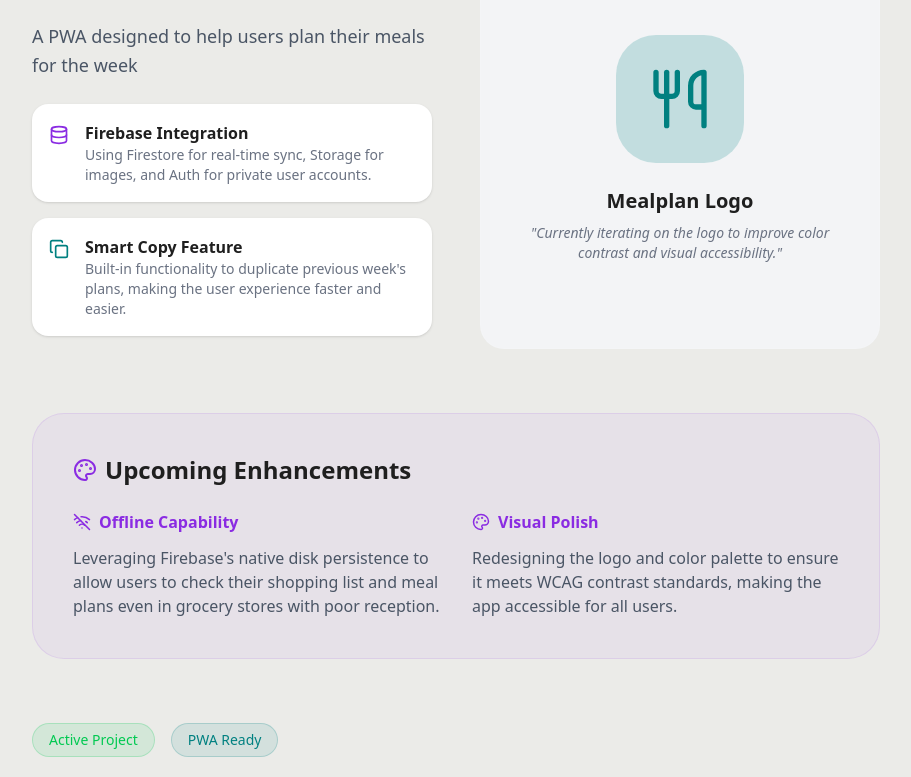
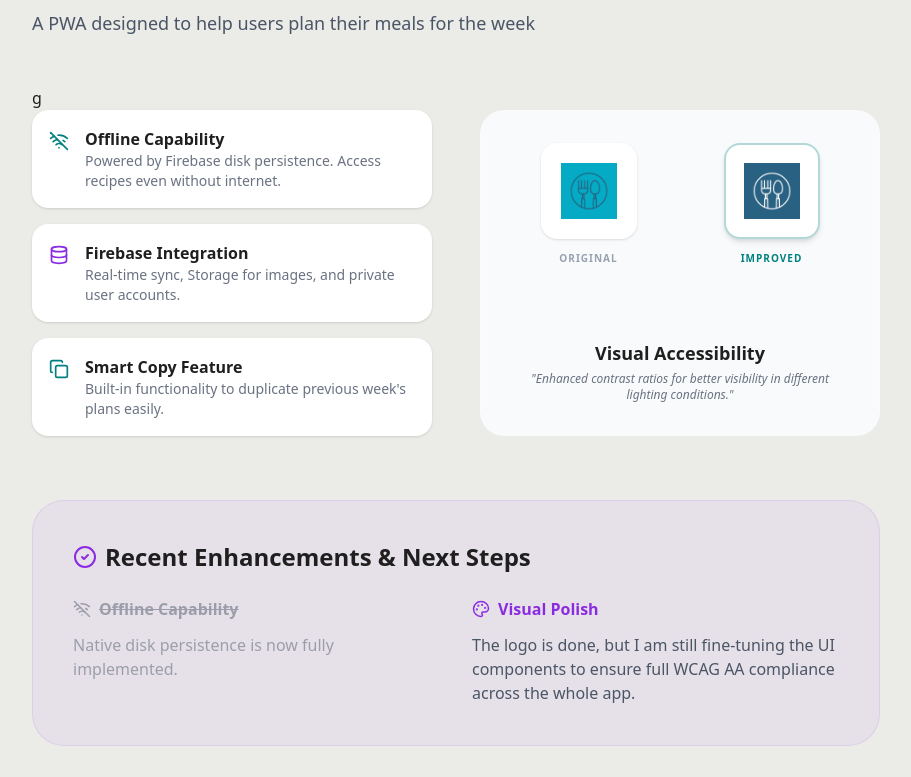
Before and after one commit to aevaksnes/aevaksnes, a Next.js app: page /projects/mealplan in a window 1280 px wide. Shown: the part 343-1120 px from the top of the page, without its empty margins (184-1095 px from the left). Built offline with nearby package versions, Linux system fonts and the light colour scheme.

Commit message:
updates to the mealplan app

```diff
--- a/app/page.tsx
+++ b/app/page.tsx
@@ -44,14 +44,14 @@ export default function Home() {
             </div>
           </Link>
 
-          {/* BLOG CARD */}
-          <Link href="/blog" className="group bg-white dark:bg-white/5 p-8 rounded-3xl border border-gray-100 dark:border-gray-800 shadow-lg hover:border-brand-orange hover:scale-[1.03] transition-all duration-300">
+          {/* UPDATES CARD */}
+          <Link href="/updates" className="group bg-white dark:bg-white/5 p-8 rounded-3xl border border-gray-100 dark:border-gray-800 shadow-lg hover:border-brand-orange hover:scale-[1.03] transition-all duration-300">
             <div className="flex items-center gap-4 mb-4">
               <div className="text-4xl p-3 rounded-2xl bg-brand-orange/10 text-brand-orange group-hover:bg-brand-orange group-hover:text-white transition-colors">
                 <FileTerminal className="w-8 h-8 text-brand-orange group-hover:text-white" />
               </div>
               <h2 className="text-2xl font-semibold text-gray-900 dark:text-white">
-                Blog
+                Updates
               </h2>
             </div>
             <p className="text-gray-700 dark:text-gray-300 mb-6">
--- a/app/projects/mealplan/page.tsx
+++ b/app/projects/mealplan/page.tsx
@@ -3,32 +3,44 @@ import { ProjectWrapper } from "@/components/ProjectWrapper";
 import { ProjectUpdates } from "@/components/ProjectUpdates";
 import { notFound } from "next/navigation";
 import Link from "next/link";
-import { Utensils, Database, WifiOff, Copy, Palette, ArrowRight } from "lucide-react";
+import { Utensils, Database, WifiOff, Copy, Palette, ArrowRight, CheckCircle2 } from "lucide-react"; // La til CheckCircle2
 
 export default function Mealplan() {
-
     const data = PROJECTS.find(p => p.id === "mealplan");
     if (!data) return notFound();
 
     return (
         <ProjectWrapper title={data.title} tags={data.tags}>
+            <section className="prose dark:prose-invert max-w-none">
 
-            <section className="prose dark:prose-invert max-w-none">
-                <div className="grid grid-cols-1 md:grid-cols-2 gap-12 mb-16 items-center">
-                    <div>
+                {/* Title and description */}
+                <div className="mb-12">
                     <h2 className="text-3xl font-bold mb-6 dark:text-white flex items-center gap-3">
                         <Utensils className="text-brand-teal" /> Mealplan PWA
                     </h2>
-                        <p className="text-lg text-gray-600 dark:text-gray-400 leading-relaxed mb-6">
+                    <p className="text-lg text-gray-600 dark:text-gray-400 leading-relaxed max-w-3xl">
                         {data.description}
                     </p>
+                </div>
+g
+                {/* Grid with features and logo comparison */}
+                <div className="grid grid-cols-1 md:grid-cols-2 gap-12 mb-16 items-start">
 
+                    {/* Features */}
                     <div className="space-y-4">
+                        <div className="flex items-start gap-4 p-4 rounded-2xl bg-white dark:bg-white/5 border border-white/10 shadow-sm">
+                            <WifiOff className="text-brand-teal shrink-0 mt-1" size={20} />
+                            <div>
+                                <h4 className="font-bold mb-0">Offline Capability</h4>
+                                <p className="text-sm text-gray-500 mb-0">Powered by Firebase disk persistence. Access recipes even without internet.</p>
+                            </div>
+                        </div>
+
                         <div className="flex items-start gap-4 p-4 rounded-2xl bg-white dark:bg-white/5 border border-white/10 shadow-sm">
                             <Database className="text-brand-purple shrink-0 mt-1" size={20} />
                             <div>
                                 <h4 className="font-bold mb-0">Firebase Integration</h4>
-                                    <p className="text-sm text-gray-500 mb-0">Using Firestore for real-time sync, Storage for images, and Auth for private user accounts.</p>
+                                <p className="text-sm text-gray-500 mb-0">Real-time sync, Storage for images, and private user accounts.</p>
                             </div>
                         </div>
 
@@ -36,37 +48,52 @@ export default function Mealplan() {
                             <Copy className="text-brand-teal shrink-0 mt-1" size={20} />
                             <div>
                                 <h4 className="font-bold mb-0">Smart Copy Feature</h4>
-                                    <p className="text-sm text-gray-500 mb-0">Built-in functionality to duplicate previous week's plans, making the user experience faster and easier.</p>
-                                </div>
+                                <p className="text-sm text-gray-500 mb-0">Built-in functionality to duplicate previous week's plans easily.</p>
                             </div>
                         </div>
                     </div>
 
-                    {/* Placeholder for bilde/logo */}
-                    <div className="relative h-100 rounded-3xl overflow-hidden bg-gray-100 dark:bg-card-bg border border-white/10 flex flex-col items-center justify-center p-8 text-center">
-                        <div className="w-32 h-32 rounded-[2.5rem] bg-brand-teal/20 flex items-center justify-center mb-6">
-                            <Utensils size={64} className="text-brand-teal" />
+                    {/* Logo comparison */}
+                    <div className="relative rounded-3xl overflow-hidden bg-gray-50 dark:bg-white/5 border border-white/10 p-8 flex flex-col h-full justify-between">
+                        <div className="grid grid-cols-2 gap-8">
+                            <div className="flex flex-col items-center">
+                                <div className="w-24 h-24 rounded-2xl bg-white dark:bg-gray-800 shadow-sm flex items-center justify-center mb-3">
+                                    <img src="/projects/mealplan_logo.png" alt="Old" className="w-14 h-14 object-contain" />
                                 </div>
-                        <h3 className="text-xl font-bold mb-2">Mealplan Logo</h3>
-                        <p className="text-sm text-gray-500 italic">"Currently iterating on the logo to improve color contrast and visual accessibility."</p>
+                                <span className="text-[10px] uppercase tracking-widest text-gray-400 font-bold">Original</span>
+                            </div>
+
+                            <div className="flex flex-col items-center">
+                                <div className="w-24 h-24 rounded-2xl bg-white dark:bg-gray-800 shadow-md flex items-center justify-center mb-3 border-2 border-brand-teal/30">
+                                    <img src="/projects/mealplan_logo_new.png" alt="New" className="w-14 h-14 object-contain" />
+                                </div>
+                                <span className="text-[10px] uppercase tracking-widest text-brand-teal font-bold">Improved</span>
                             </div>
                         </div>
 
-                {/* Roadmap / Next Steps */}
+                        <div className="mt-8 text-center">
+                            <h3 className="text-lg font-bold mb-1">Visual Accessibility</h3>
+                            <p className="text-xs text-gray-500 italic mb-0">
+                                "Enhanced contrast ratios for better visibility in different lighting conditions."
+                            </p>
+                        </div>
+                    </div>
+                </div>
+
+                {/* Roadmap */}
                 <div className="bg-brand-purple/5 border border-brand-purple/10 rounded-4xl p-10 mb-16">
                     <h3 className="text-2xl font-bold mb-6 flex items-center gap-2">
-                        <Palette className="text-brand-purple" size={24} />
-                        Upcoming Enhancements
+                        <CheckCircle2 className="text-brand-purple" size={24} />
+                        Recent Enhancements & Next Steps
                     </h3>
                     <div className="grid grid-cols-1 md:grid-cols-2 gap-8">
-                        <div className="space-y-3">
-                            <div className="flex items-center gap-2 font-bold text-brand-purple">
+                        <div className="space-y-3 opacity-60"> {/* Use opacity to indicate completion */}
+                            <div className="flex items-center gap-2 font-bold text-gray-500 line-through">
                                 <WifiOff size={18} />
                                 Offline Capability
                             </div>
-                            <p className="text-gray-600 dark:text-gray-400">
-                                Leveraging Firebase's native disk persistence to allow users to check their
-                                shopping list and meal plans even in grocery stores with poor reception.
+                            <p className="text-gray-500 dark:text-gray-500">
+                                Native disk persistence is now fully implemented.
                             </p>
                         </div>
                         <div className="space-y-3">
@@ -75,8 +102,7 @@ export default function Mealplan() {
                                 Visual Polish
                             </div>
                             <p className="text-gray-600 dark:text-gray-400">
-                                Redesigning the logo and color palette to ensure it meets WCAG contrast
-                                standards, making the app accessible for all users.
+                                The logo is done, but I am still fine-tuning the UI components to ensure full WCAG AA compliance across the whole app.
                             </p>
                         </div>
                     </div>
@@ -87,10 +113,11 @@ export default function Mealplan() {
                         Active Project
                     </span>
                     <span className="px-4 py-1.5 rounded-full bg-brand-teal/10 text-brand-teal text-sm font-medium border border-brand-teal/20">
-                        PWA Ready
+                        Offline Ready
                     </span>
                 </div>
 
+                {/* Try the Web App */}
                 <div className="flex flex-col sm:flex-row items-center gap-6 mt-12 p-8 rounded-3xl bg-brand-teal/5 border border-brand-teal/10">
                     <div className="flex-1 text-center sm:text-left">
                         <h3 className="text-xl font-bold mb-1">Try the Web App</h3>
@@ -107,9 +134,7 @@ export default function Mealplan() {
                 </div>
             </section>
 
-            {/* Gets updates for 'mealplan' */}
             <ProjectUpdates projectId={data.id} />
-
         </ProjectWrapper>
     );
 }
--- a/constants/updates.ts
+++ b/constants/updates.ts
@@ -23,6 +23,16 @@ export interface Update {
 
 export const UPDATES: Update[] = [
 
+      {
+    id: "6",
+    date: "2026-04-14",
+    title: "Offline support and logo",
+    content: "Added offline support through firebase, and also changed the logo for better contrasts. This allows users to access the app even when they don't have an internet connection, and the new logo provides better visibility and recognition for the app.",
+    category: "feature",
+    image: "images/mealplan_logo.png",
+    projectId: "mealplan",
+    tags: [TAGS.UI_DESIGN, TAGS.FIREBASE]
+  },
     {
     id: "5",
     date: "2026-04-12",
```
Also changed, not shown: public/images/mealplan_logo.png (added), public/projects/mealplan_logo_new.png (added). Lines whose indentation alone changed are shown as unchanged.
